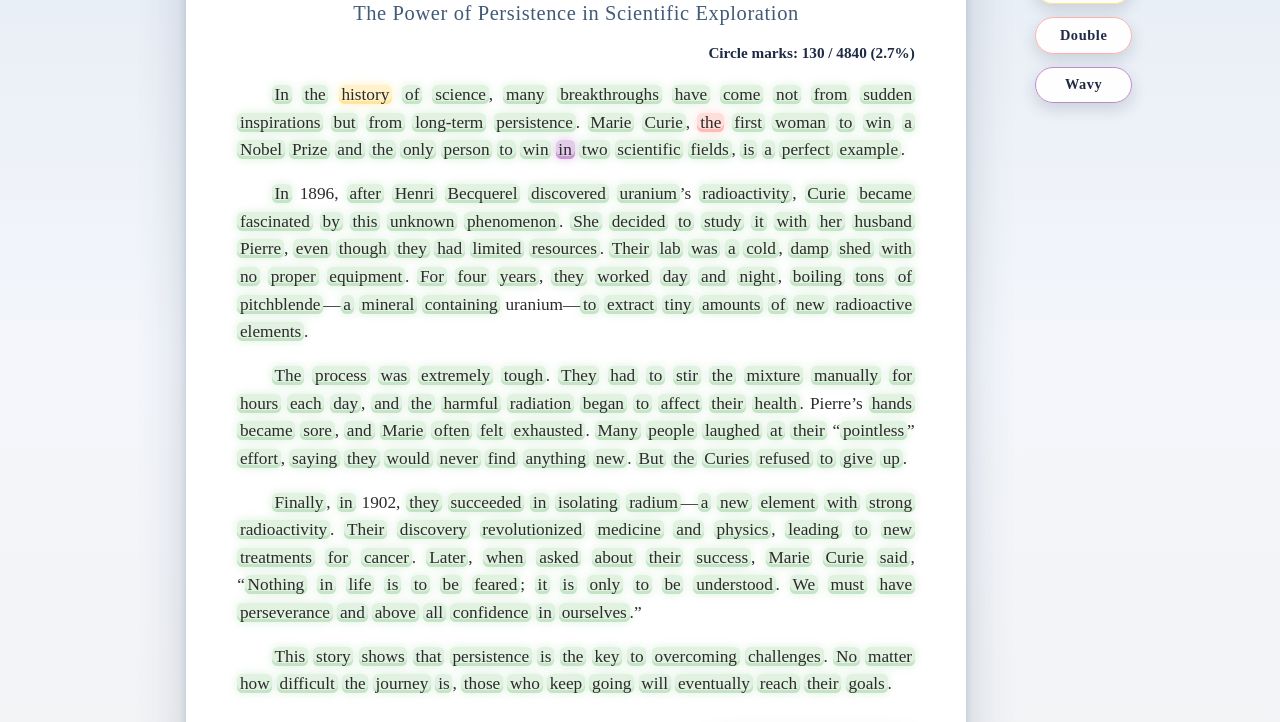
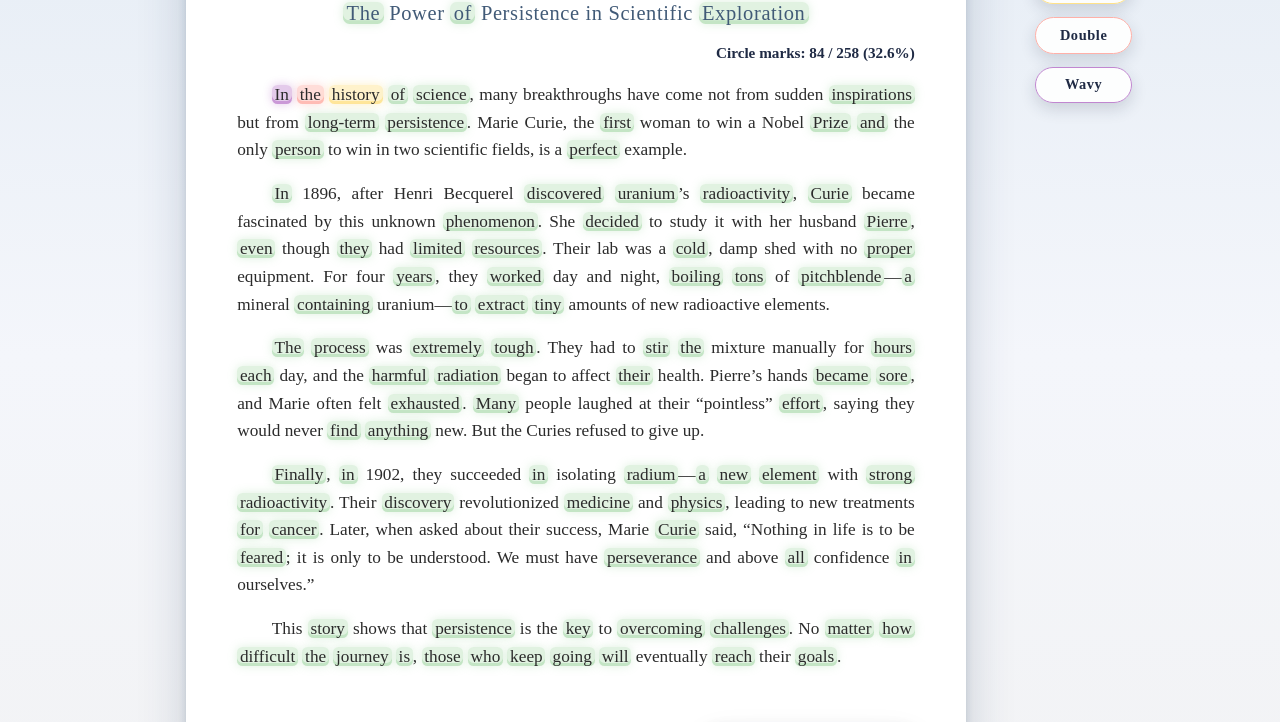
Before and after one commit to tingting-kang/highlight_words_display, a plain HTML site: page frontend/class-article.html in a window 1280 px wide. Shown: the part 104-826 px from the top of the page. Drawn offline with Linux system fonts and the light colour scheme.

Commit message:
1105-部署完成

```diff
--- a/frontend/class-article.html
+++ b/frontend/class-article.html
@@ -182,8 +182,15 @@
             });
 
             const paragraphs = document.querySelectorAll('.paper article p');
+            const headers = document.querySelectorAll('.paper article header h3, .paper article header h4');
             const wordSpans = [];
 
+            // 处理标题中的单词
+            headers.forEach((header) => {
+                header.innerHTML = header.innerHTML.replace(/([A-Za-z]+(?:[-'][A-Za-z]+)*)/g, '<span class="word">$1</span>');
+            });
+
+            // 处理段落中的单词
             paragraphs.forEach((p) => {
                 p.innerHTML = p.innerHTML.replace(/([A-Za-z]+(?:[-'][A-Za-z]+)*)/g, '<span class="word">$1</span>');
             });
@@ -222,24 +229,33 @@
             });
 
             const queues = queuesByMode[markType] || {};
-            let scoreTotal = 0;
-            let processedWords = 0;
+            let markedWordsSet = new Set(); // 记录被标记的单词（不重复）
+            let totalWords = 0; // 文章总单词数
 
+            // 第一遍：计算总单词数和标记单词
             wordSpans.forEach((span) => {
                 allClasses.forEach((cls) => span.classList.remove(cls));
                 const key = normalize(span.textContent);
+                totalWords += 1; // 计算总单词数
+
                 const queue = queues[key];
                 if (!queue || !queue.length) {
                     return;
                 }
                 const score = queue.shift();
+                // 当数据为0时，不添加高亮效果
+                if (score === 0) {
+                    return;
+                }
+
+                // 标记这个单词被标记了（不管标记多少次）
+                markedWordsSet.add(key);
+
                 const ratio = Math.max(0, Math.min(1, score / maxScore));
                 const tierClass = getTierClass(ratio);
                 span.classList.add('highlight-tier', tierClass);
                 span.dataset[`${markType}Score`] = String(score);
                 span.setAttribute('title', `${scoreLabels[markType] || 'Count'}: ${score}`);
-                scoreTotal += score;
-                processedWords += 1;
             });
 
             const header = document.querySelector('.paper article header');
@@ -250,9 +266,13 @@
                 }
                 const summary = document.createElement('div');
                 summary.className = 'highlight-summary';
-                const maxTotal = Math.max(1, processedWords * maxScore);
-                const percent = (scoreTotal / maxTotal) * 100;
-                summary.textContent = `${labels[markType] || 'Highlights'}: ${scoreTotal} / ${maxTotal} (${percent.toFixed(1)}%)`;
+                // 分子：被标记的单词数
+                const markedCount = markedWordsSet.size;
+                // 分母：文章总单词数
+                const denominator = Math.max(1, totalWords);
+                // 百分比：标记单词数 / 总单词数 × 100
+                const percent = (markedCount / denominator) * 100;
+                summary.textContent = `${labels[markType] || 'Highlights'}: ${markedCount} / ${denominator} (${percent.toFixed(1)}%)`;
                 header.appendChild(summary);
             }
         })();
--- a/frontend/styles/article.css
+++ b/frontend/styles/article.css
@@ -417,6 +417,7 @@ header h3 {
     color: #1f2a44;
     letter-spacing: 0.04em;
     margin-top: 0.2rem;
+    white-space: nowrap;
 }
 
 header h4 {
@@ -426,6 +427,7 @@ header h4 {
     color: #415a77;
     letter-spacing: 0.03em;
     margin-top: 0.35rem;
+    white-space: nowrap;
 }
 
 p {
```
Also changed, not shown: frontend/单词圈画数据汇总表.txt (deleted), 3 other files.
